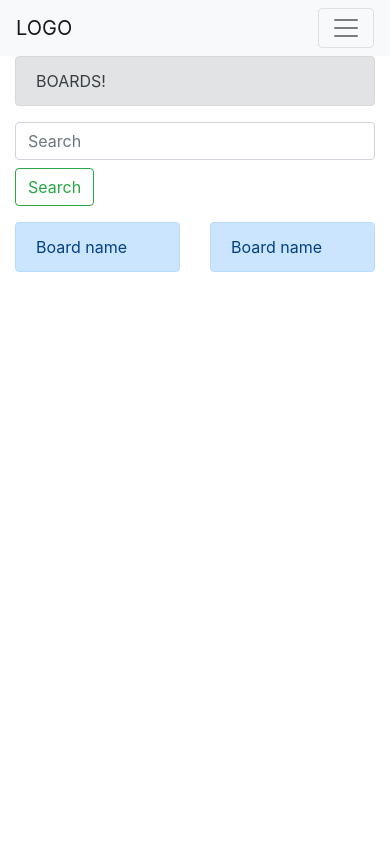
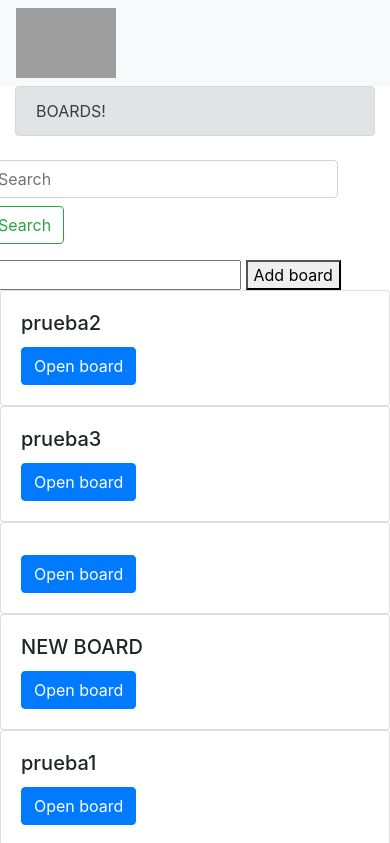
Before and after one commit to juanpablorp96/teams, a Django app: page /dashboard/boards in a window 390 px wide. Shown: the top 843 px of the page. Before the commit the page ends 272 px from the top, so only its background shows below. Run offline with Django 3.2, Linux system fonts and the light colour scheme; data comes from the database, SQL or seed files in the repository; both versions use the stored data as it was after the commit; parts of the project's set-up code (start-up, migrations or seed data) failed here and were passed over; some libraries are stand-ins or nearby versions; grey boxes are pictures that could not be loaded.

Commit message:
Working boards view

```diff
--- a/dashboard/models.py
+++ b/dashboard/models.py
@@ -13,8 +13,10 @@ class Board(models.Model):
 
 class Column(models.Model):
     board = models.ForeignKey(Board, on_delete='cascade')
-    index = models.IntegerField()
+    # index = models.IntegerField()
     name = models.CharField(max_length=50)
+    slug = models.SlugField(blank=True, null=True)
+    create_date = models.DateField(default=timezone.now())
 
     def __str__(self):
         return  "{}-{}".format(self.board.name, self.name)
--- a/dashboard/templates/bootstrap/dashboard.html
+++ b/dashboard/templates/dashboard/dashboard.html
@@ -12,10 +12,9 @@
   </head>
   <body>
 <nav class="navbar navbar-expand-lg navbar-light bg-light">
-  <a class="navbar-brand" href="home">LOGO</a>
-  <button class="navbar-toggler" type="button" data-toggle="collapse" data-target="#navbarSupportedContent" aria-controls="navbarSupportedContent" aria-expanded="false" aria-label="Toggle navigation">
-    <span class="navbar-toggler-icon"></span>
-  </button>
+<a href="home">
+    <img class="img-fluid" style="width: 100px; height: 70px;" src="http://www.psychosisresearch.com/wp-content/uploads/2016/10/TEAMS-Hedder.png">
+</a>
 
   <div class="collapse navbar-collapse" id="navbarSupportedContent">
     <ul class="navbar-nav mr-auto">
@@ -37,26 +36,61 @@
             BOARDS!
         </div>
     </div>
-    <div class='container'>
+    <div class="row">
         <form class="form-inline my-2 my-lg-0">
       <input class="form-control mr-sm-2" type="search" placeholder="Search" aria-label="Search">
       <button class="btn btn-outline-success my-2 my-sm-0" type="submit">Search</button>
     </form>
+        <section class="footer">
+    {% if message %}
+    {{message}}
+    {% endif %}
+    <form method="post" action="">
+        {% csrf_token %}
+        <input type="text" name="name">
+        <button type="submit">Add board</button>
+    </form>
+</section>
     </div>
-    <div class='container'>
-        <div class='row'>
-            <div class='col'>
-                <div class="alert alert-primary" role="alert">
-                     Board name
-                </div>
-            </div>
-            <div class='col'>
-                <div class="alert alert-primary" role="alert">
-                     Board name
-                </div>
-            </div>
-        </div>
+
+
+
+<div class="row">
+    {% for board in boards %}
+  <div class="col-sm-6">
+    <div class="card">
+      <div class="card-body">
+        <h5 class="card-title">{{board.name}}</h5>
+        <a href="columns" class="btn btn-primary">Open board</a>
+      </div>
     </div>
+  </div>
+              {% endfor %}
+
+</div>
+
+     <div class='container'>
+
+  <a href="home">
+    <img class="img-fluid" style="width: 1000px; height: 130px;" src="http://www.psychosisresearch.com/wp-content/uploads/2016/10/TEAMS-Hedder.png">
+</a>
+     </div>
+
+  <nav class="navbar navbar-expand-lg navbar-light bg-light">
+  <div class="collapse navbar-collapse" id="navbarSupportedContent">
+    <ul class="navbar-nav mr-auto">
+      <li class="nav-item">
+        <a class="nav-link" href="boards">DASHBOARD</a>
+      </li>
+        <li class="nav-item">
+        <a class="nav-link" href="#">TEAMS</a>
+        </li>
+    </ul>
+  </div>
+</nav>
+
+
+
 
 
  </body>
--- a/dashboard/templates/bootstrap/logout.html
+++ b/dashboard/templates/dashboard/logout.html
@@ -19,7 +19,7 @@
         </div>
     </div>
      <div class='container'>
-         <img class="img-fluid" src="http://placekitten.com/g/200/300" alt="algo">
+         <img class="img-fluid" src="http://www.psychosisresearch.com/wp-content/uploads/2016/10/TEAMS-Hedder.png" alt="algo">
 
      </div>
   </body>
--- a/dashboard/urls.py
+++ b/dashboard/urls.py
@@ -1,15 +1,16 @@
 from django.urls import path
 from django.views.generic import TemplateView
 
-from .views import home, index, login_view, logout_view
+from .views import home_view, index, login_view, logout_view, boards_view, columns_view
 
 urlpatterns = [
-    path('home', home, name='home'),
+    path('home', home_view, name='home'),
     path('login', login_view, name='login'),
     path('logout', logout_view, name='logout'),
-    path('boards', TemplateView.as_view(template_name='bootstrap/dashboard.html')),
-    path('register', TemplateView.as_view(template_name='bootstrap/register.html')),
-    path('new', TemplateView.as_view(template_name='bootstrap/create_team.html')),
+    path('boards', boards_view, name='boards'),
+    path('columns', columns_view, name='columns'),
+    path('register', TemplateView.as_view(template_name='dashboard/register.html')),
+    path('new', TemplateView.as_view(template_name='dashboard/create_team.html')),
 
     path('',  index),
 ]
--- a/dashboard/views.py
+++ b/dashboard/views.py
@@ -1,7 +1,7 @@
 from datetime import datetime
 from django.shortcuts import HttpResponse, render, Http404, redirect
 from django.contrib.auth import authenticate, login, logout
-from .models import Board
+from .models import Board, Column
 
 
 def index(request):
@@ -33,17 +33,55 @@ def login_view(request):
             return redirect('home')
         else:
             pass
-    return render(request, 'bootstrap/login.html', context)
+    return render(request, 'dashboard/login.html', context)
 
 
-def home(request):
+def home_view(request):
     context = {"user": request.user}
-    return render(request, 'bootstrap/home.html', context)
+    return render(request, 'dashboard/home.html', context)
 
 
-# para el logout...
-# TODO
 def logout_view(request):
     logout(request)
     context = {"user": request.user}
-    return render(request, 'bootstrap/logout.html', context)
+    return render(request, 'dashboard/logout.html', context)
+
+
+def boards_view(request):
+    if request.method == 'GET':
+        order_by = request.GET.get('order_by', 'create_date')
+        search = request.GET.get('search', '')
+        boards = Board.objects.filter(name__icontains=search).order_by('-{}'.format(order_by))
+        context = {'boards': boards}
+        return render(request, 'dashboard/dashboard.html', context)
+    elif request.method == 'POST':
+        name = request.POST.get('name', None)
+        slug = "{}-{}".format(name.lower().replace(' ','-'), datetime.today())
+        new_board = Board.objects.create(name=name, slug=slug)
+        order_by = request.GET.get('order_by', 'create_date')
+        search = request.GET.get('search', '')
+        boards = Board.objects.filter(name__icontains=search).order_by('-{}'.format(order_by))
+        context = {'boards': boards}
+        return render(request, 'dashboard/dashboard.html', context)
+    else:
+        return Http404('Not allowed')
+
+
+def columns_view(request):
+    if request.method == 'GET':
+        order_by = request.GET.get('order_by', 'create_date')
+        search = request.GET.get('search', '')
+        columns = Column.objects.filter(name__icontains=search).order_by('-{}'.format(order_by))
+        context = {'columns': columns}
+        return render(request, 'dashboard/board_columns.html', context)
+    elif request.method == 'POST':
+        name = request.POST.get('name', None)
+        slug = "{}-{}".format(name.lower().replace(' ','-'), datetime.today())
+        new_column = Column.objects.create(name=name, slug=slug)
+        order_by = request.GET.get('order_by', 'create_date')
+        search = request.GET.get('search', '')
+        columns = Column.objects.filter(name__icontains=search).order_by('-{}'.format(order_by))
+        context = {'columns': columns}
+        return render(request, 'dashboard/board_columns.html', context)
+    else:
+        return Http404('Not allowed')
```
Also changed, not shown: dashboard/templates/dashboard/home.html (renamed from dashboard/templates/bootstrap/home.html, +27 -8 lines), dashboard/templates/dashboard/create_team.html (renamed from dashboard/templates/bootstrap/create_team.html), dashboard/templates/dashboard/login.html (renamed from dashboard/templates/bootstrap/login.html), dashboard/templates/dashboard/register.html (renamed from dashboard/templates/bootstrap/register.html), dashboard/templates/dashboard/teams_logo.jpg (renamed from dashboard/img/teams_logo.jpg), db.sqlite3.
